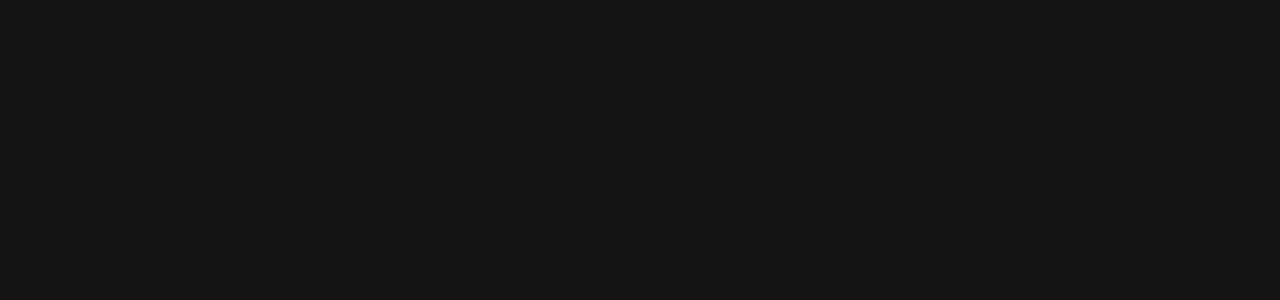
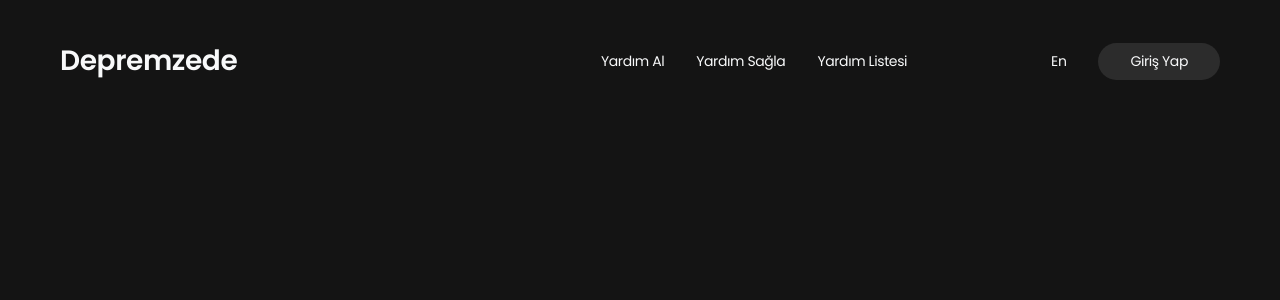
Before and after one commit to mustafamengutay/depremzede, a React (Create React App) app: page / in a window 1280 px wide. Shown: the top 300 px of the page. Built offline with nearby package versions, Linux system fonts and the light colour scheme; the HTML template or start-up script is replaced by a standard one.

Commit message:
feat: create home route

```diff
--- a/src/App.js
+++ b/src/App.js
@@ -1,6 +1,14 @@
+import { BrowserRouter as Router, Routes, Route } from "react-router-dom";
+import Home from "./pages/Home";
+
 function App() {
   return (
-    <div className="App">
+    <div className="container">
+      <Router>
+        <Routes>
+          <Route exact path="/" element={<Home />} />
+        </Routes>
+      </Router>
     </div>
   );
 }
--- /dev/null
+++ b/src/pages/Home.jsx
@@ -0,0 +1,12 @@
+import React from 'react';
+import Header from '../components/layouts/Header';
+
+const Home = () => {
+  return (
+    <div>
+      <Header />
+    </div>
+  );
+};
+
+export default Home;
```
